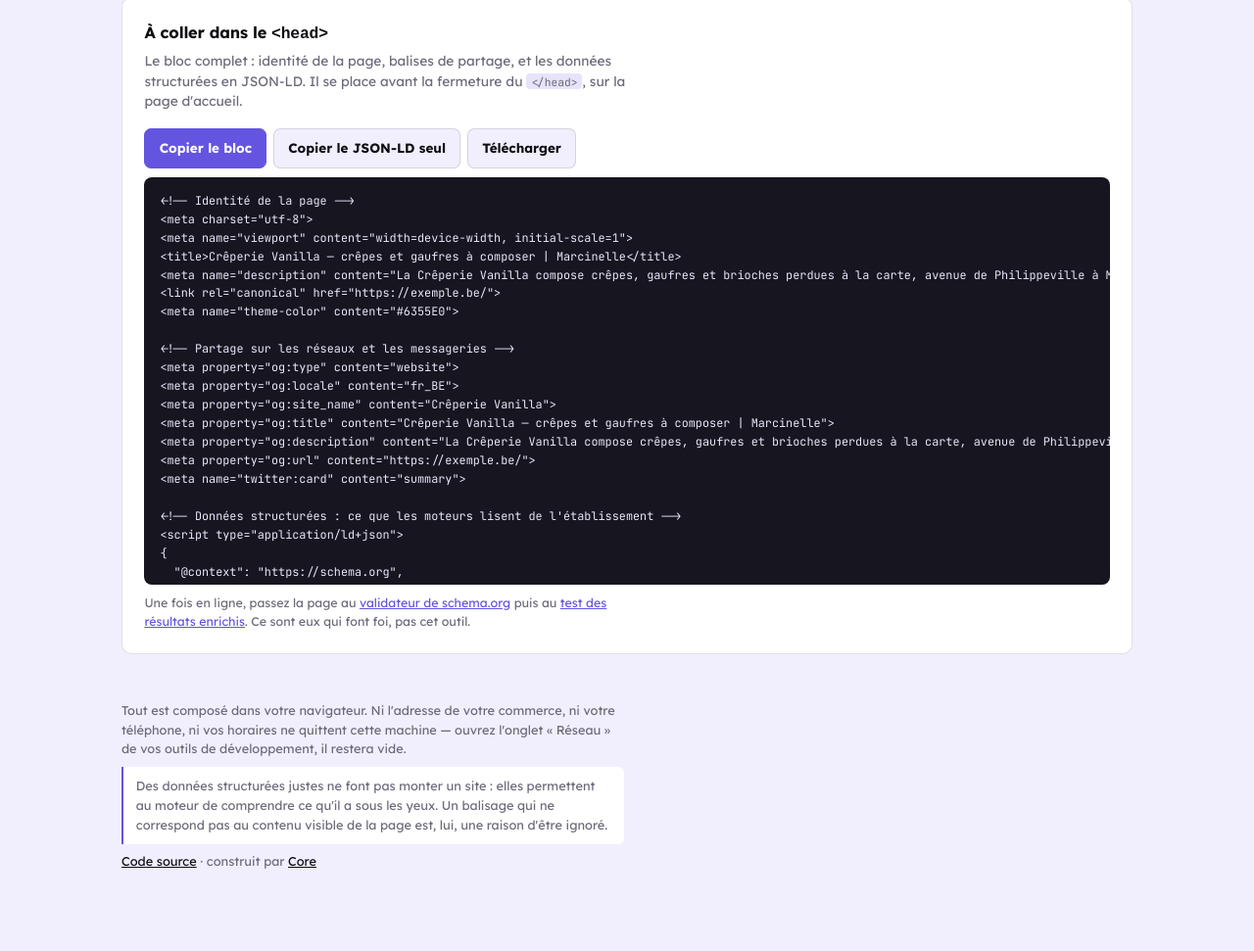
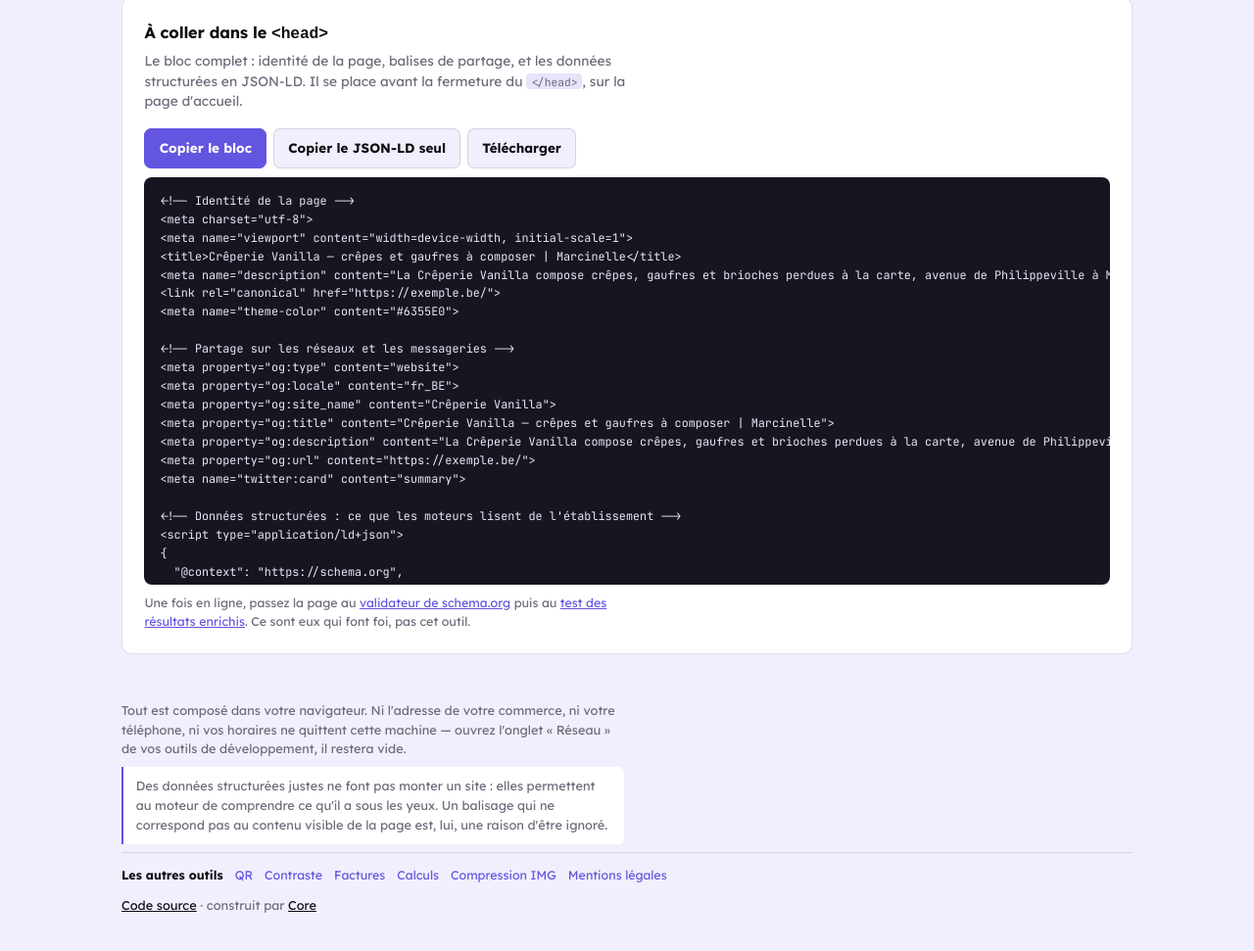
Before and after one commit to Core-Agency/core-seo, a plain HTML site: page index.html in a window 1280 px wide. Shown: the part 2380-3351 px from the top of the page at 98% size. Before the commit the page ends 3326 px from the top, so only its background shows below. Drawn offline with Linux system fonts and the light colour scheme.

Commit message:
Relie les sept outils entre eux (#4)
Quelqu un qui arrive ici par une recherche n avait aucun moyen d
apprendre que les six autres existent.

Co-authored-by: Core-Agency <314745585+Core-Agency@users.noreply.github.com>
Co-authored-by: Claude Opus 5 (1M context) <noreply@anthropic.com>

```diff
--- a/css/balises.css
+++ b/css/balises.css
@@ -260,3 +260,26 @@ textarea.saisie { resize: vertical; min-height: 4.5rem; }
 }
 
 @media (prefers-reduced-motion: reduce) { * { transition: none !important; animation: none !important; } }
+
+/* ------------------------------------------------------------ FAMILLE
+   Les sept outils de Core ne se connaissaient pas entre eux. Quelqu'un
+   qui arrive ici par une recherche n'avait aucun moyen d'apprendre que
+   les six autres existent — c'est le seul lien qui manquait. */
+.famille {
+  display: flex;
+  flex-wrap: wrap;
+  align-items: baseline;
+  gap: .3rem .75rem;
+  margin: 0 0 .7rem;
+  padding-top: .8rem;
+  border-top: 1px solid var(--filet);
+  font-size: .78rem;
+}
+.famille__titre { font-weight: 600; color: var(--encre); }
+.famille a {
+  color: var(--accent);
+  text-decoration: none;
+  border-bottom: 1px solid transparent;
+}
+.famille a:hover { border-bottom-color: currentColor; }
+.famille a:focus-visible { outline: 2px solid var(--accent); outline-offset: 2px; }
--- a/index.html
+++ b/index.html
@@ -278,6 +278,15 @@
     qui ne correspond pas au contenu visible de la page est, lui, une raison
     d'être ignoré.
   </p>
+  <nav class="famille" aria-label="Les autres outils de Core">
+    <span class="famille__titre">Les autres outils</span>
+    <a href="https://core-agency.github.io/core-qr/">QR</a>
+    <a href="https://core-agency.github.io/core-contraste/">Contraste</a>
+    <a href="https://core-agency.github.io/core-factures/">Factures</a>
+    <a href="https://core-agency.github.io/core-calculs/">Calculs</a>
+    <a href="https://core-agency.github.io/core-compression-img/">Compression IMG</a>
+    <a href="https://core-agency.github.io/core-mentions-legales/">Mentions légales</a>
+  </nav>
   <p class="pied__signature">
     <a href="https://github.com/Core-Agency/core-seo">Code source</a> ·
     construit par <a href="https://core-agency.be">Core</a>
```
